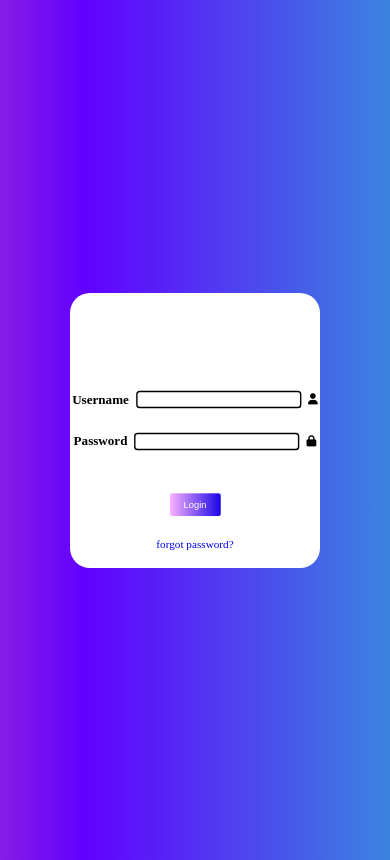
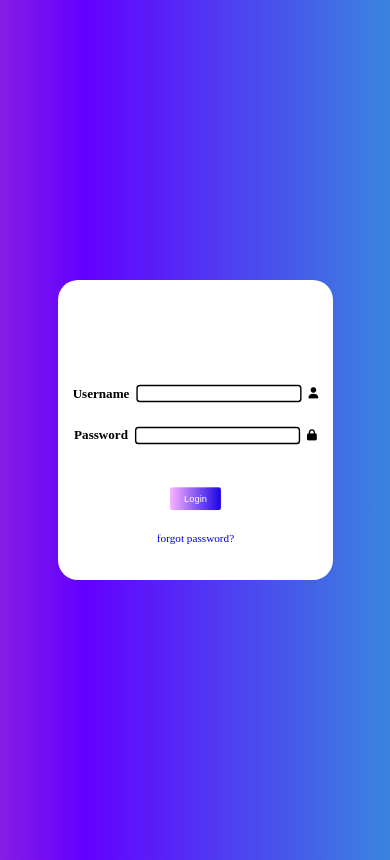
Before and after one commit to Sefin-Saju/login-page, a plain HTML site: page index.html in a window 390 px wide. Shown: the top 860 px of the page. Drawn offline with nearby package versions, Linux system fonts and the light colour scheme.

Commit message:
Update style.css

```diff
--- a/style.css
+++ b/style.css
@@ -134,9 +134,8 @@ input[placeholder]{
 }
 @media (max-width:768px) {
   .solar-system{
-    height:275px;
-    width:250px;
-
+    height:300px;
+    width:275px;
   }
   .mercury,.earth,.neptune{
     transform: scale(0.7);
```
